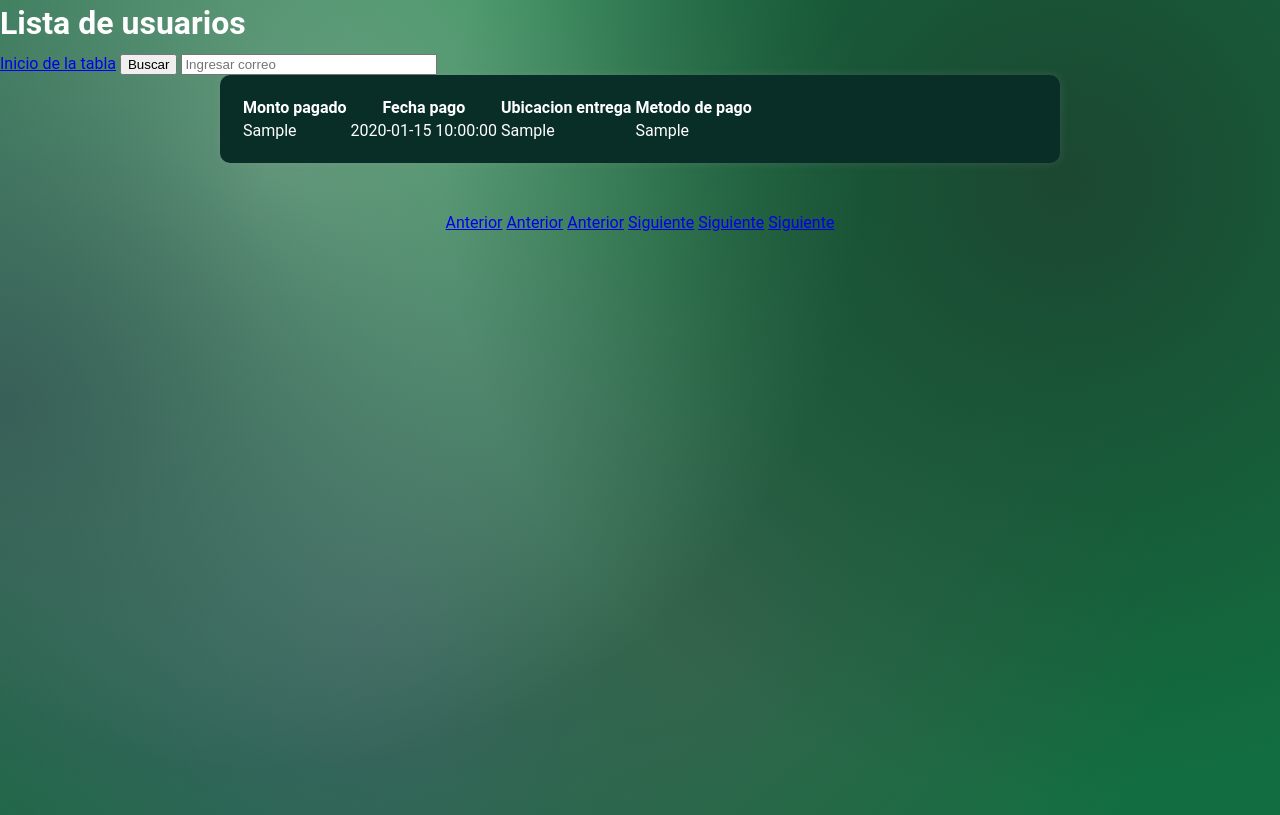
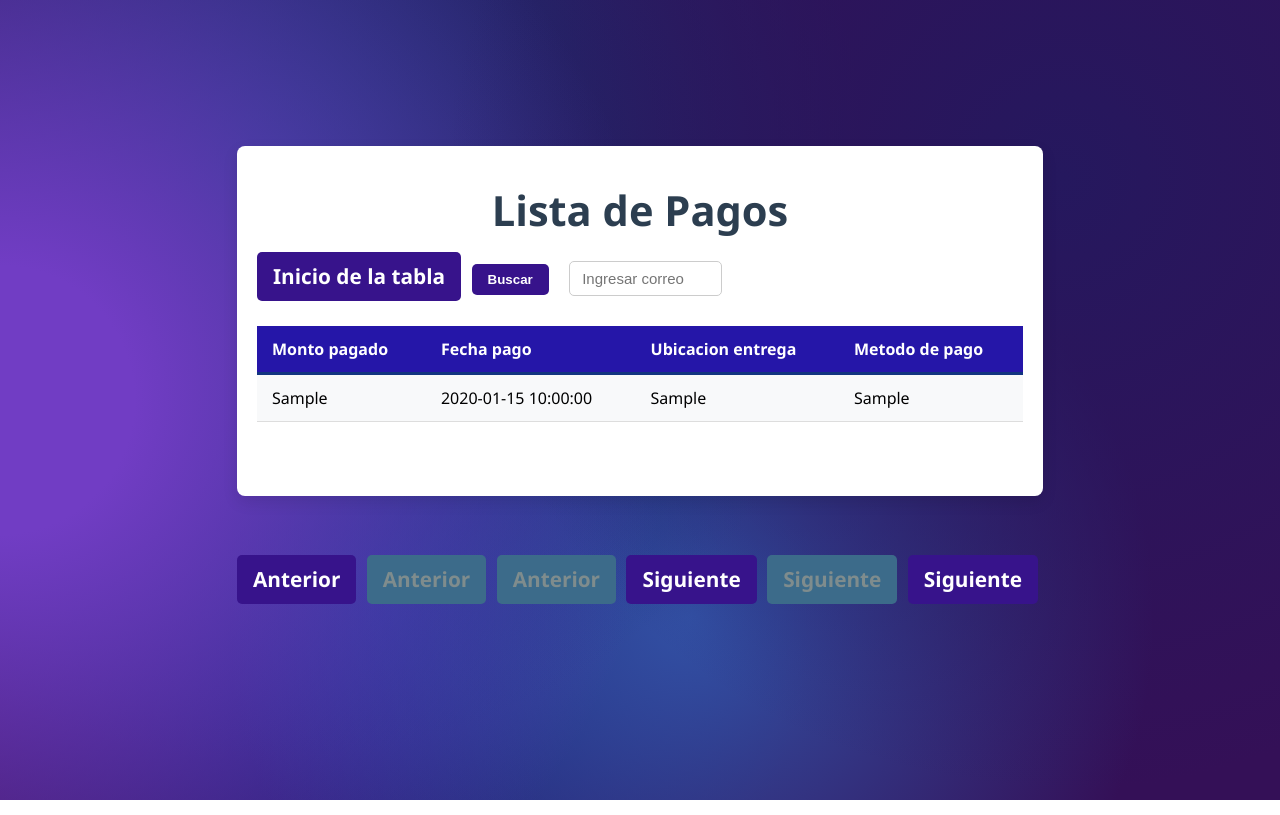
Before and after one commit to JoseMarca17/proyecto_progra, a PHP site: page /pago_tabla.php in a window 1280 px wide. Run offline with PHP 8.4, Linux system fonts and the light colour scheme; tables that the repository leaves empty or names only in its code hold one stand-in row (values such as "Sample post").

Commit message:
proyecto

```diff
--- a/compra_tabla.php
+++ b/compra_tabla.php
@@ -4,6 +4,7 @@ include('conexion.php');
 ?>
 <html>
 <title> registros </title>
+<link rel="stylesheet" href="styles_tablas.css">
 <body>
 <div class="ContenedorPrincipal">
 <?php
@@ -37,7 +38,7 @@ include('conexion.php');
     ?>
 	<div class="ContenedorTabla" >
 	<form method="POST">
-	<h1>Lista de usuarios</h1>
+	<h1>Lista de Compras</h1>
 
 	<div style="text-align:left">
 	<a href="usuarios_tabla.php" class="BotonesUsuarios">Inicio de la tabla</a>
--- a/pago_tabla.php
+++ b/pago_tabla.php
@@ -36,7 +36,7 @@ include('conexion.php');
     ?>
 	<div class="ContenedorTabla" >
 	<form method="POST">
-	<h1>Lista de usuarios</h1>
+	<h1>Lista de Pagos</h1>
 
 	<div style="text-align:left">
 	<a href="usuarios_tabla.php" class="BotonesUsuarios">Inicio de la tabla</a>
--- a/producto_tabla.php
+++ b/producto_tabla.php
@@ -4,6 +4,7 @@ include('conexion.php');
 ?>
 <html>
 <title> registros </title>
+<link rel="stylesheet" href="styles_tablas.css">
 <body>
 <div class="ContenedorPrincipal">
 <?php
@@ -37,7 +38,7 @@ include('conexion.php');
     ?>
 	<div class="ContenedorTabla" >
 	<form method="POST">
-	<h1>Lista de usuarios</h1>
+	<h1>Lista de Productos</h1>
 
 	<div style="text-align:left">
 	<a href="usuarios_tabla.php" class="BotonesUsuarios">Inicio de la tabla</a>
--- a/styles_tablas.css
+++ b/styles_tablas.css
@@ -1,30 +1,128 @@
 body {
-    background-color: rgb(18, 110, 64);
-    background-image:
-        radial-gradient(circle at 83% 22%, rgb(28, 71, 49) 0%, transparent 50%),
-        radial-gradient(circle at 0% 50%, rgb(57, 95, 88) 0%, transparent 50%),
-        radial-gradient(circle at 21% 21%, rgb(132, 196, 151) 0%, transparent 50%),
-        radial-gradient(circle at 54% 77%, rgb(53, 100, 76) 0%, transparent 50%),
-        radial-gradient(circle at 30% 75%, hsla(197, 25%, 35%, 1) 0%, transparent 40%);
-    background-blend-mode: normal, normal, normal, normal, normal;
+    display: flex;
+    justify-content: center;
+    align-items: center;
+    background-color: rgb(52, 16, 87);
+    background-image: radial-gradient(circle at 83% 22%, rgb(37, 24, 94) 0%, transparent 50%),
+                    radial-gradient(circle at 0% 50%, rgb(113, 61, 196) 10%, transparent 50%),
+                    radial-gradient(circle at 21% 21%, rgb(21, 56, 121) 0%, transparent 50%),
+                    radial-gradient(circle at 54% 77%, rgb(50, 81, 165) 0%, transparent 50%),
+                    radial-gradient(circle at 30% 75%, rgb(15, 44, 138) 0%, transparent 40%);
     font-family: Roboto, sans-serif;
-    font-size: 1rem;
-    line-height: 1.1em;
+    font-size: 1.3rem;
+    line-height: 1.6em;
     margin: 0;
-    padding-top: 15px;
-    height: 100%;
-    min-height: 100vh;
-    color: white;
+    height: 100vh;
+    padding: 0;
+}
+.ContenedorPrincipal {
+    max-width: 900px;
+    margin: 30px auto;
+    font-family: 'Segoe UI', Tahoma, Geneva, Verdana, sans-serif;
+    color: #333;
 }
 
-.tabla_datos {
-    display: flex;
-    justify-content: left;
-    align-items: left;
-    background: rgb(9, 46, 40);
-    border-radius: 10px;
-    box-shadow: 0 0 10px rgba(175, 161, 161, 0.19);
-    margin: auto;
-    max-width: 800px;
+h1 {
+    text-align: center;
+    margin-bottom: 20px;
+    color: #2c3e50;
+    font-weight: 700;
+}
+
+.ContenedorTabla {
+    background-color: #fff;
+    border-radius: 8px;
+    box-shadow: 0 6px 15px rgba(0,0,0,0.1);
     padding: 20px;
 }
+
+table {
+    width: 100%;
+    border-collapse: collapse;
+    font-size: 16px;
+    text-align: left;
+}
+
+table th {
+    background-color: #2516a8;
+    color: #fff;
+    padding: 12px 15px;
+    font-weight: 600;
+    border-bottom: 3px solid #123480;
+}
+
+table tr {
+    border-bottom: 1px solid #ddd;
+}
+
+table tr:nth-child(even) {
+    background-color: #f8f9fa;
+}
+
+table td {
+    padding: 12px 15px;
+    vertical-align: middle;
+}
+
+table tr:hover {
+    background-color: #d1ecf1;
+    cursor: default;
+}
+
+.BotonesUsuarios {
+    background-color: #37138b;
+    color: #fff;
+    text-decoration: none;
+    padding: 8px 16px;
+    margin: 5px 5px 10px 0;
+    border-radius: 5px;
+    display: inline-block;
+    font-weight: 600;
+    transition: background-color 0.3s ease;
+    border: none;
+    cursor: pointer;
+}
+
+.BotonesUsuarios:hover {
+    background-color: #1d6fa5;
+}
+
+.CajaTexto {
+    padding: 8px 12px;
+    border: 1.5px solid #ccc;
+    border-radius: 5px;
+    font-size: 15px;
+    transition: border-color 0.3s ease;
+    outline: none;
+}
+
+.CajaTexto:focus {
+    border-color: #2980b9;
+}
+
+form > div {
+    margin-bottom: 15px;
+}
+
+form > div input[type="text"] {
+    margin-left: 10px;
+}
+
+.TextoCajas {
+    font-weight: 600;
+    margin: 12px 0 6px 0;
+    color: #2c3e50;
+}
+
+/* Centrar paginación */
+div[style*="text-align:center"] {
+    margin-top: 20px;
+    margin-bottom: 40px;
+}
+
+a[style*="pointer-events: none"] {
+    background-color: #3c6b8a !important;
+    color: #7f8c8d !important;
+    cursor: default !important;
+    pointer-events: none;
+}
--- a/usuario_tabla.php
+++ b/usuario_tabla.php
@@ -4,6 +4,7 @@ include('conexion.php');
 ?>
 <html>
 <title> registros </title>
+<link rel="stylesheet" href="styles_tablas.css">
 <body>
 <div class="ContenedorPrincipal">
 <?php
```
Also changed, not shown: SCREENS_LISTAS/Captura de pantalla 2025-05-27 114409.png (added), SCREENS_LISTAS/LISTA_COMPRAS.png (added), SCREENS_LISTAS/LISTA_PAGOS.png (added), SCREENS_LISTAS/LISTA_PRODUCTOS.png (added), SCREENS_LISTAS/MENU_TABLAS.png (added).
